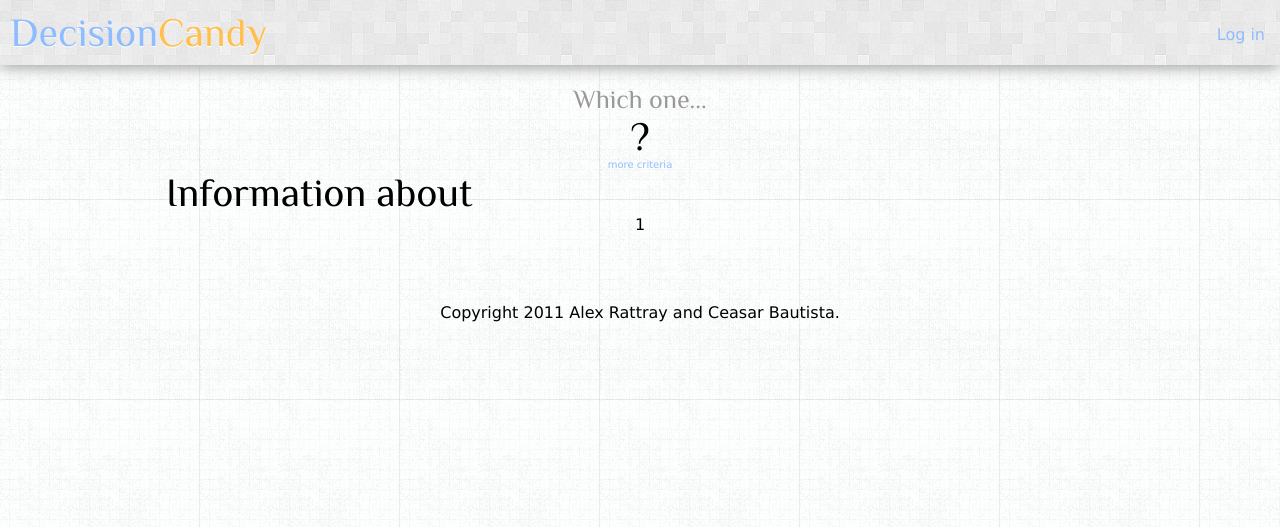
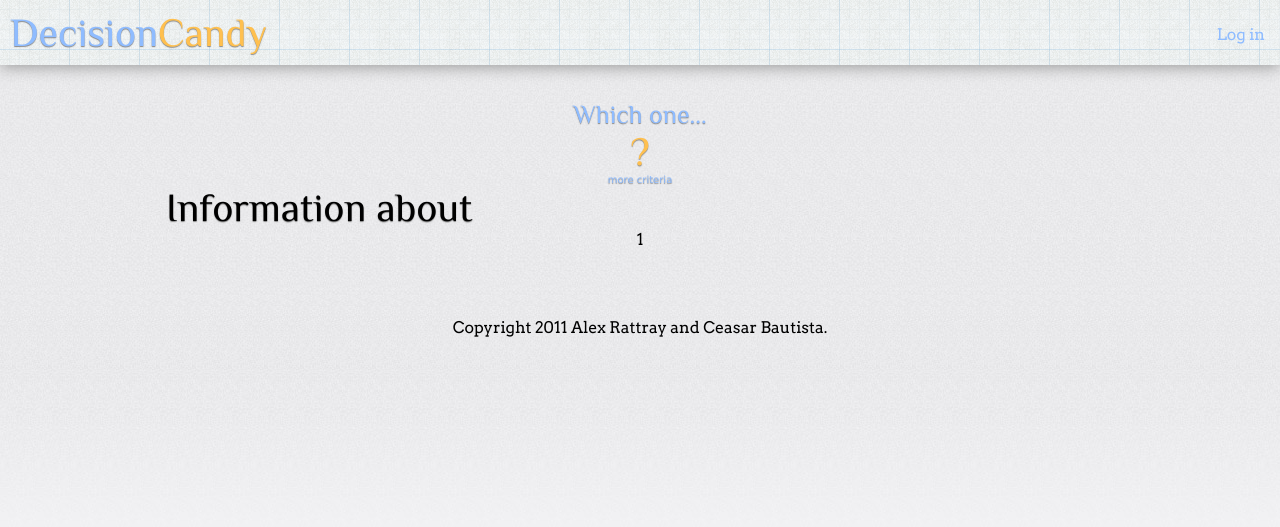
Before and after one commit to rattrayalex/DecisionCandy, a Django app: template front-end/templates/rank.html in a window 1280 px wide. Shown: the top 527 px of the page. Run offline with Django 3.2, Linux system fonts and the light colour scheme; the template is opened without the code that fills it, so the values that code supplies are empty; parts of the project's set-up code (start-up, migrations or seed data) failed here and were passed over; some libraries are stand-ins or nearby versions; some web fonts are replaced.

Commit message:
cosmetic changes

```diff
--- a/front-end/media/css/DC-style.css
+++ b/front-end/media/css/DC-style.css
@@ -3,8 +3,9 @@
 
 /*Some general rules*/
 body {
-	font-family:Verdana, Geneva, sans-serif;
-	background-image:url(../images/old_mathematics_2.png);
+	font-family:'Arvo', Verdana, Geneva, sans-serif;
+	background-image:url(../images/gradient_texture20100901.JPG);
+	background-color:white;
 }
 
 a {
@@ -20,7 +21,7 @@
 .bigtext {
 	font-family: 'Copse','Philosopher', "Arial Black", Gadget, sans-serif;
 	font-size:40px;
-	text-shadow: 0px 1px 0px #FFF;
+	text-shadow: 0px 1px 1px #888;
 }
 
 /*cute little guys*/
@@ -36,7 +37,7 @@
 	top:0px;
 	width:100%;
 	position:absolute;
-	background-image:url(../images/bright_squares.png);
+	background-image:url(../images/old_mathematics_3.png);
 	-webkit-box-shadow:0px 2px 15px #999;
 	box-shadow:0px 2px 15px #999;
 
@@ -53,12 +54,11 @@
 	width:100%;
 	text-align:center;
 	position:relative;
+	margin-top: 100px;
 }
 
 #whichone {
 	font-size:26px;
-	color:#999;
-	margin-top:85px;
 }
 
 /*top center of rank pages, dynamic criteria for decision*/
@@ -181,7 +181,6 @@
 	width:80%;
 	margin-left:auto;
 	margin-right:auto;
-	top:100px;
 	position:relative;
 }
 
--- a/front-end/templates/choices.html
+++ b/front-end/templates/choices.html
@@ -1,15 +1,15 @@
 <div class="ranking">
-    <a href="">
+    <a href="#">
       <div class="rankbox left">
         <img src='front-end/media/{{ left_img }}' class="rankpic"/ onclick="updateList()">
       </div>
     </a>
-    <a href="">
+    <a href="#">
         <div class="rankbuttons" onclick="updateList()">
           <div class="indecisive">Can't decide.</div>
         </div>
     </a>
-    <a href="">
+    <a href="#">
         <div class="rankbox right">
           <img src='front-end/media/{{ right_img }}' class="rankpic"/ onclick="updateList()">
         </div>
--- a/front-end/templates/index.html
+++ b/front-end/templates/index.html
@@ -3,9 +3,9 @@
 {% block title %}{{ block.super }} | Home {% endblock %}
 
 {% block content %}
-<div class="bigtext frontcenter">Truly Yummy Feedback.</div>
+<div class="frontcenter">
+	<div class="bigtext ">Truly Yummy Feedback.</div>
 <br />
-<div class="frontcenter">
   DecisionCandy uses the power of boredom to make sure only the tastiest designs ever see the light of <span title="Or RGB, Pantone, Acrylic, Plastic, Wood, Aluminum, Steel or whatever">CMYK</span>.
   <br /><br />
   Go ahead and pick a project below to see what it's like.<br />
--- a/front-end/templates/rank.html
+++ b/front-end/templates/rank.html
@@ -28,9 +28,9 @@
 
   {% block content %}
 
-  <div class="bigtext frontcenter" id="whichone">Which one...</div>
+  <div class="bigtext frontcenter bluetext" id="whichone">Which one...</div>
 
-  <div class="bigtext" id="isbest" title="{{ Project.more_criteria }}">
+  <div class="bigtext orangetext" id="isbest" title="{{ Project.more_criteria }}">
     {{ Project.criteria }}?
     <div class="littlelink">
       <a href="#" title="{{ Project.more_criteria }}">
```
Also changed, not shown: front-end/media/images/gradient_texture.png (added), front-end/media/images/gradient_texture20100901.jpg (added), front-end/media/images/old_mathematics_2.png, front-end/media/images/old_mathematics_3.png (added), 2 other files.
